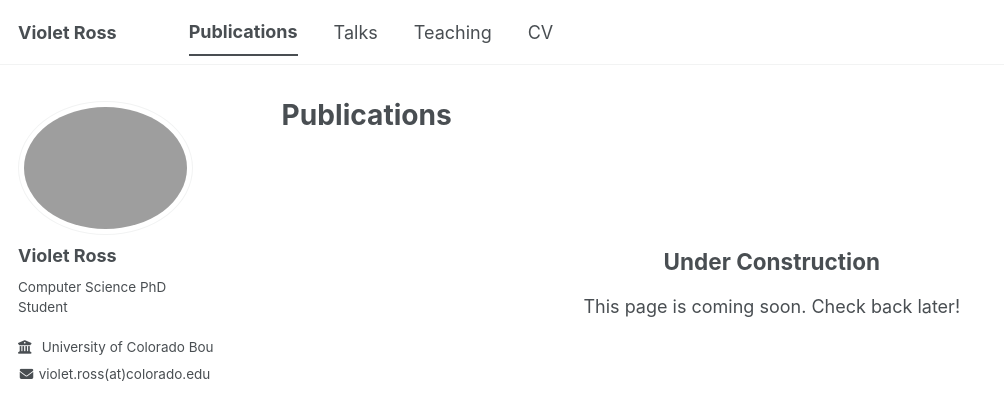
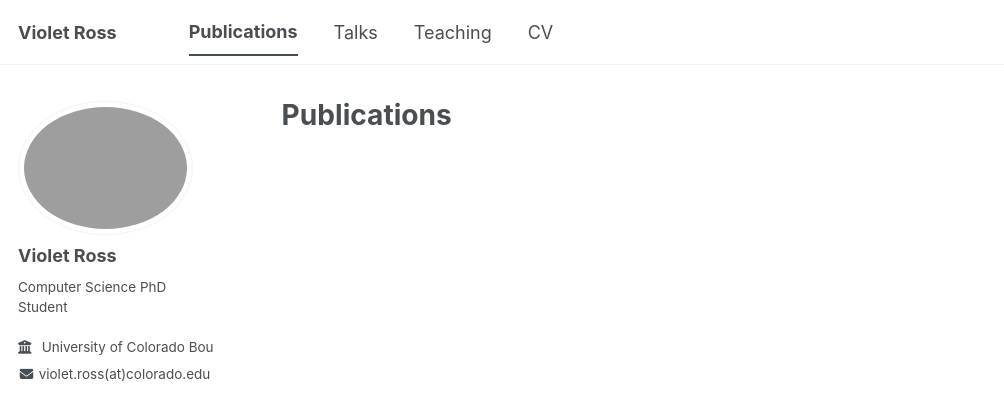
Before and after one commit to Violet-Ross/violet-ross.github.io, a Jekyll site: the page built from _pages/publications.html, in a window 1280 px wide. Shown: the top 420 px of the page, without its empty margins (0-1004 px from the left). Built offline with Jekyll 4.4.1, drawn with Linux system fonts in a browser that asks for light colours; a script bundle is joined from its source files by our own code; library files that are not in the unit come from our copies.

Commit message:
Update publications.html

```diff
--- a/_pages/publications.html
+++ b/_pages/publications.html
@@ -5,12 +5,7 @@ permalink: /publications/
 author_profile: true
 ---
 
-<div style="text-align: center; padding: 60px 20px;">
-  <h2>Under Construction</h2>
-  <p>This page is coming soon. Check back later!</p>
-</div>
 
-{% comment %}
 {% if site.author.googlescholar %}
   <div class="wordwrap">You can also find my articles on <a href="{{site.author.googlescholar}}">my Google Scholar profile</a>.</div>
 {% endif %}
@@ -35,4 +30,3 @@ author_profile: true
     {% include archive-single.html %}
   {% endfor %}
 {% endif %}
-{% endcomment %}
```
